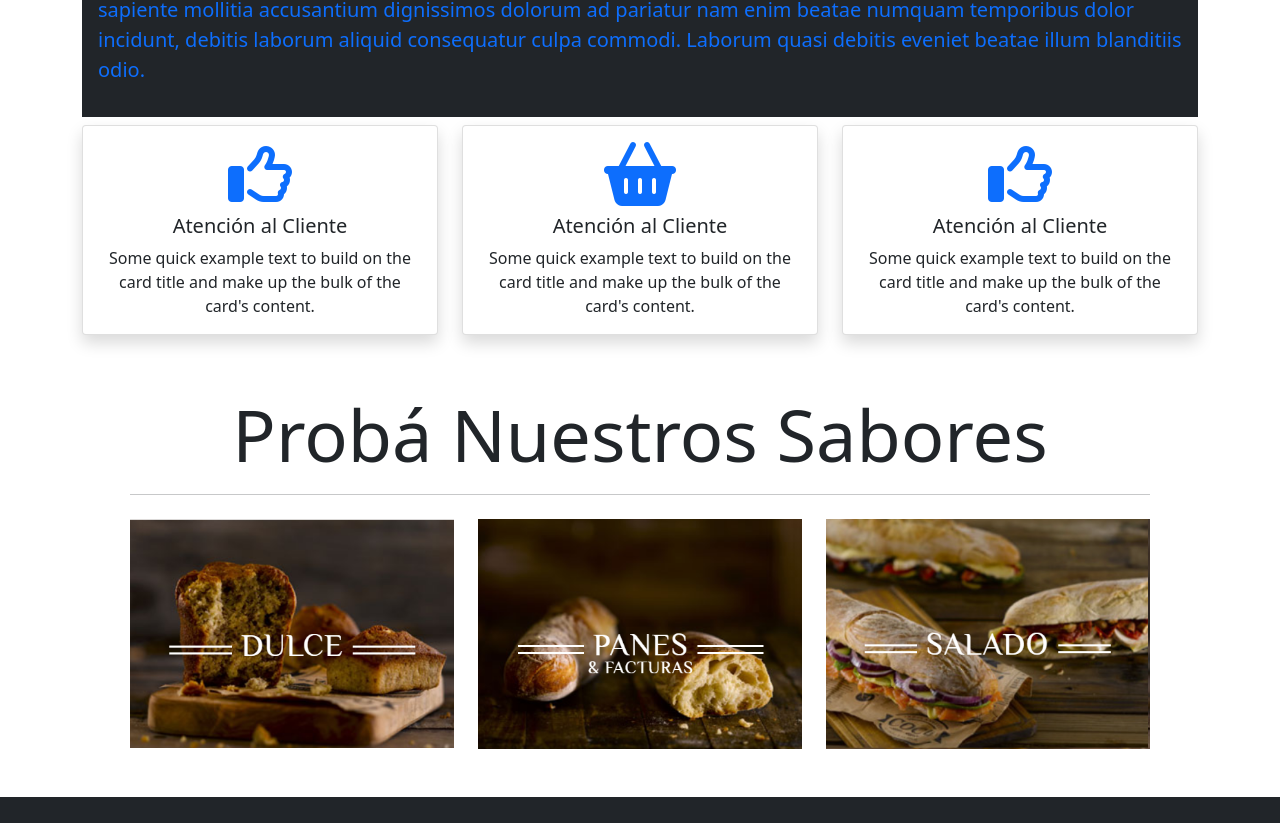
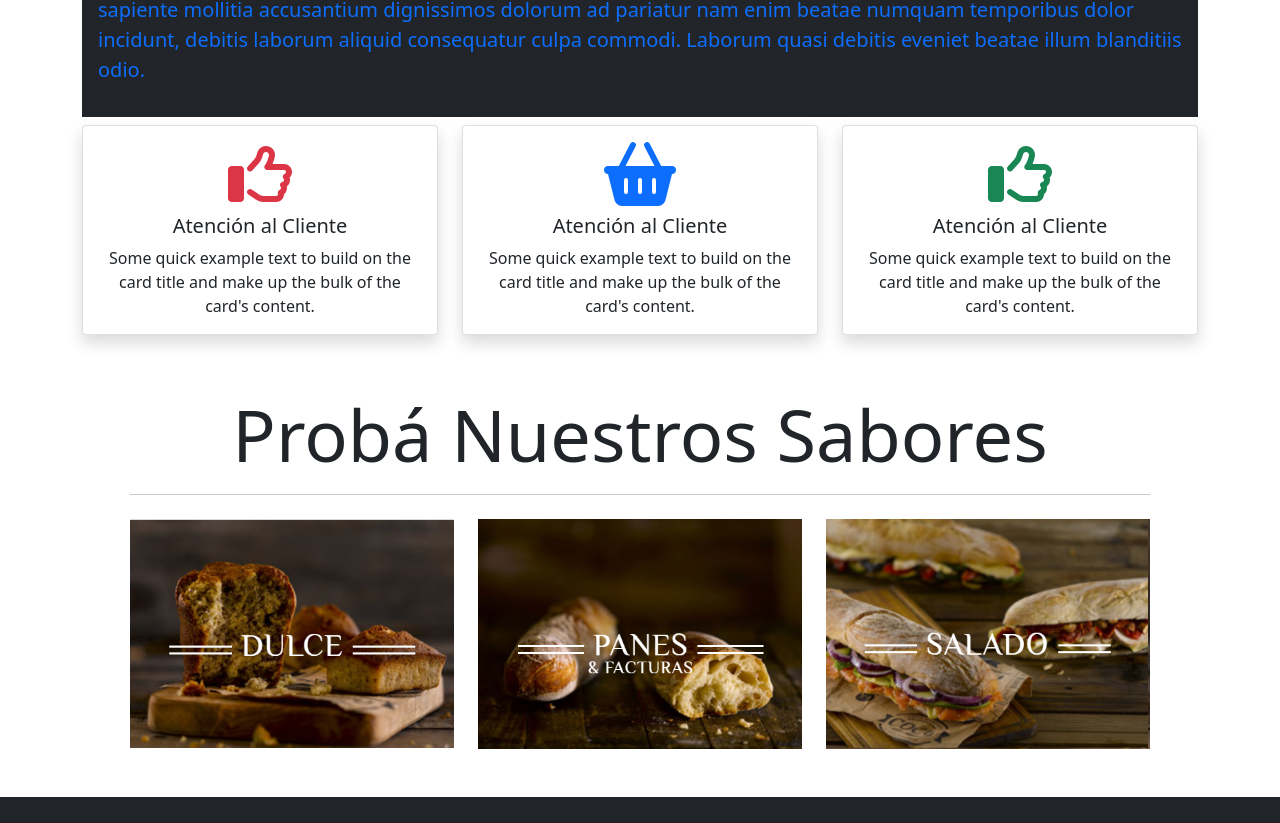
Before and after one commit to nicolascortezdelia/panaderiacocu18i, a plain HTML site: page index.html in a window 1280 px wide. Shown: the part 1055-1878 px from the top of the page. Drawn offline with Linux system fonts and the light colour scheme.

Commit message:
cambie el color de los iconos de las tarjetas

```diff
--- a/index.html
+++ b/index.html
@@ -157,7 +157,7 @@
             <div class="card shadow">
 
               <div class="card-body text-center">
-                <i class="far fa-thumbs-up fa-4x text-primary"></i>
+                <i class="far fa-thumbs-up fa-4x text-danger"></i>
                 <h5 class="card-title my-2">Atención al Cliente</h5>
                 <p class="card-text">Some quick example text to build on the card title and make up the bulk of the card's content.</p>
 
@@ -187,7 +187,7 @@
             <div class="card shadow">
 
               <div class="card-body text-center">
-                <i class="far fa-thumbs-up fa-4x text-primary"></i>
+                <i class="far fa-thumbs-up fa-4x text-success"></i>
                 <h5 class="card-title my-2">Atención al Cliente</h5>
                 <p class="card-text">Some quick example text to build on the card title and make up the bulk of the card's content.</p>
 
```
